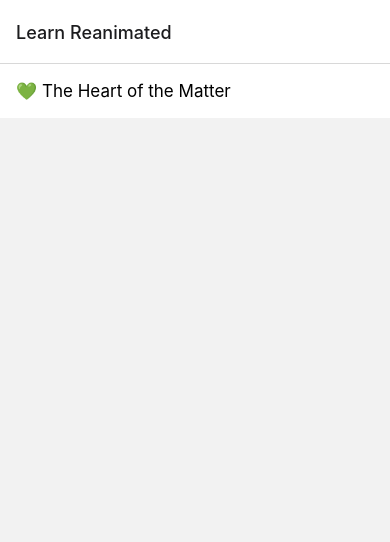
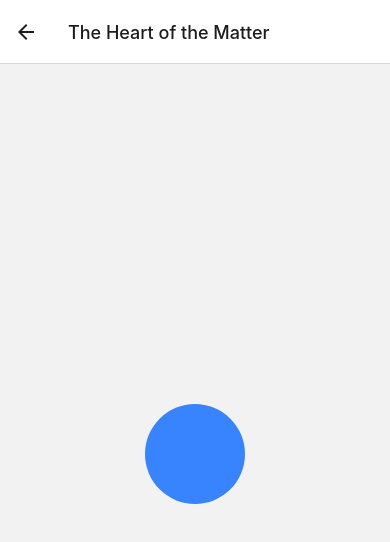
Before and after one commit to TidbitsJS/Reanimated, a React Native app: screen / in a window 390 px wide. Both pictures are taken after a click on the button "💚 The Heart of the Matter". Shown: the top 542 px of the page. Built offline with nearby package versions, Linux system fonts and the light colour scheme.

Commit message:
vanilla moving ball animation

```diff
--- a/App.tsx
+++ b/App.tsx
@@ -4,6 +4,7 @@ import {createStackNavigator} from '@react-navigation/stack'
 import type {Routes} from './src/Routes'
 import { Examples } from './src/Examples'
 import { LoadAssets } from './src/components';
+import { VanillaHeart } from './src/HeartOfTheMatter';
 
 const Stack = createStackNavigator<Routes>();
 
@@ -11,9 +12,20 @@ const App = () => {
   return (
     <LoadAssets assets={[]}>
       <Stack.Navigator>
-        <Stack.Screen name="Examples" component={Examples} options={{
-          title: 'Learn Reanimated',
-        }} />
+        <Stack.Screen
+          name="Examples"
+          component={Examples}
+          options={{
+            title: 'Learn Reanimated',
+          }}
+        />
+        <Stack.Screen
+          name="TheHeartOfTheMatter"
+          component={VanillaHeart}
+          options={{
+            title: 'The Heart of the Matter',
+          }}
+        />
       </Stack.Navigator>
     </LoadAssets>
   );
--- /dev/null
+++ b/src/HeartOfTheMatter/Vanilla.tsx
@@ -0,0 +1,48 @@
+import { Animated, PanResponder, StyleSheet, View } from "react-native";
+import { StyleGuide } from "../components";
+
+const styles = StyleSheet.create({
+    container: {
+        flex: 1,
+        justifyContent: 'center',
+        alignItems: 'center'
+    },
+    ball: {
+        width: 100,
+        height: 100,
+        borderRadius: 50,
+        backgroundColor: StyleGuide.palette.primary,
+    }
+})
+
+export const VanillaAnimated = () => {
+    const position = new Animated.ValueXY();
+    const panResponder = PanResponder.create({
+        onMoveShouldSetPanResponder: () => true,
+        onPanResponderGrant: () => {
+            position.setOffset({
+                // @ts-ignore
+                x: position.x._value,
+                // @ts-ignore
+                y: position.y._value
+            })
+            position.setValue({ x: 0, y: 0 })
+        },
+        onPanResponderMove: Animated.event(
+            [null, {dx: position.x, dy: position.y}],
+            { useNativeDriver: false }
+        ),
+        onPanResponderRelease: () => {
+            position.flattenOffset();
+        },
+    })
+
+    return (
+        <View style={styles.container}>
+            <Animated.View
+                style={[styles.ball, position.getLayout()]}
+                {...panResponder.panHandlers}
+            />
+        </View>
+    )
+}
--- /dev/null
+++ b/src/HeartOfTheMatter/index.ts
@@ -0,0 +1 @@
+export { VanillaAnimated as VanillaHeart } from "./Vanilla";
```
